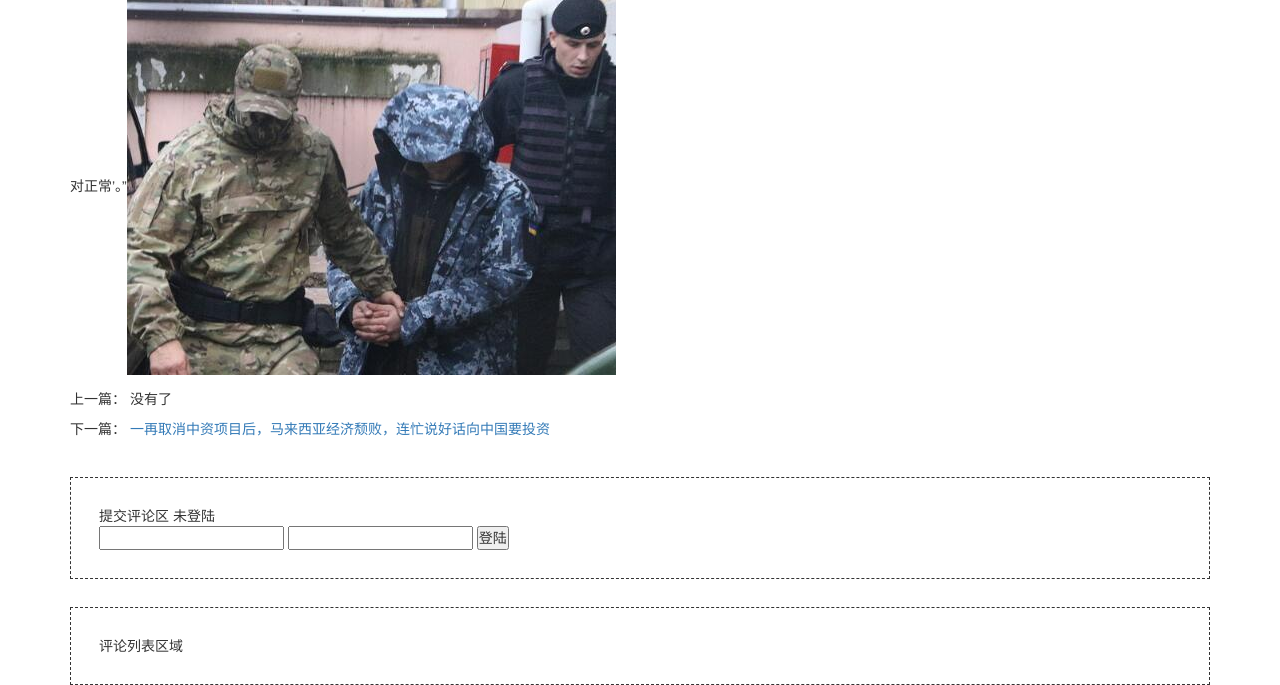
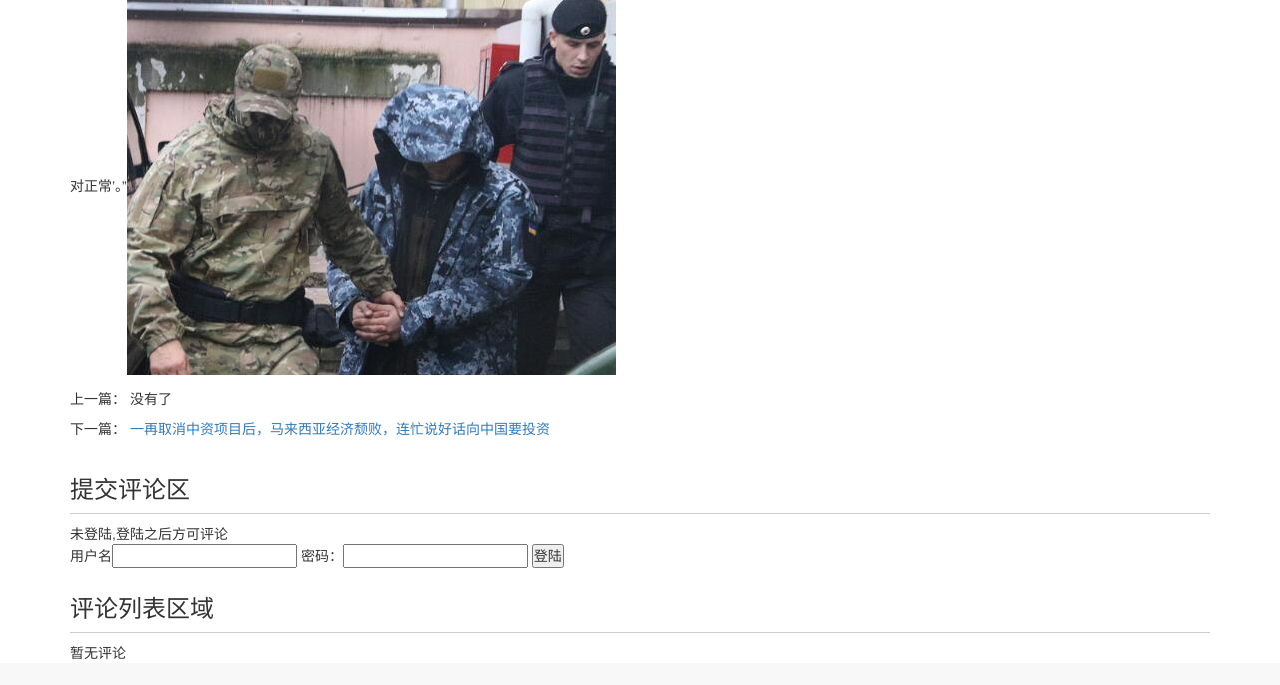
Before and after one commit to hekf2021/myblog, a Django app: page /blog/30 in a window 1280 px wide. Shown: the part 281-966 px from the top of the page. After the commit the page ends 940 px from the top, so only its background shows below. Run offline with Django 3.2, Linux system fonts and the light colour scheme; data comes from the database, SQL or seed files in the repository; both versions use the stored data as it was after the commit; some libraries are stand-ins or nearby versions.

Commit message:
表单提交评论

```diff
--- a/blog/static/blog/blog.css
+++ b/blog/static/blog/blog.css
@@ -33,3 +33,11 @@ div.blog-content {
 div.blog-more {
     margin-top: 1em;
 }
+
+div.comment-area {
+    margin-top: 2em;
+}
+h3.comment-area-title {
+    border-bottom: 1px solid #ccc;
+    padding-bottom: 0.4em;
+}
--- a/blog/templates/blog/blog_detail.html
+++ b/blog/templates/blog/blog_detail.html
@@ -41,22 +41,42 @@
         </div>
         <div class="row">
             <div class="col-md-12 col-md-offset-1 col-lg-offset-0" >
-                <div style="margin-top: 2em;border: 1px dashed;padding: 2em">
-                    提交评论区
+                <div class="comment-area">
+                    <h3 class="comment-area-title">提交评论区</h3>
                     {% if user.is_authenticated %}
-                        已登陆
+                         <form action="{% url 'update_comment' %}"  method="post" style="overflow: hidden">
+                            {% csrf_token %}
+                             <div class="form-group">
+                                 <label for="comment_text">{{ user.username }},欢迎评论</label>
+                                 <textarea id="comment_text" class="form-control" name="text" rows="6"></textarea>
+                              </div>
+                             <input type="hidden" name="object_id" value="{{ blog.pk }}"/>
+                             <input type="hidden" name="content_type" value="blog"/>
+                             <input type="submit" value="评论" class="btn btn-primary" style="float:right"/>
+                        </form>
                     {% else %}
-                        未登陆
+                        未登陆,登陆之后方可评论
                         <form action="{% url 'login' %}" method="post">
                             {% csrf_token %}
-                            <input type="text" name="username"/>
-                            <input type="password" name="password"/>
+                            <span>用户名</span><input type="text" name="username"/>
+                            <span>密码：</span><input type="password" name="password"/>
                             <input type="submit" value="登陆"/>
                         </form>
                     {% endif %}
 
                 </div>
-                <div style="margin-top: 2em;border: 1px dashed;padding: 2em">评论列表区域</div>
+                <div class="comment-area">
+                    <h3 class="comment-area-title">评论列表区域</h3>
+                    {% for comment in comments %}
+                        <div>
+                            {{ comment.user.username }}
+                            {{ comment.comment_time|date:"Y-m-d H:m:s" }}
+                            {{ comment.text }}
+                        </div>
+                    {% empty %}
+                        暂无评论
+                    {% endfor %}
+                </div>
             </div>
         </div>
     </div>
--- a/blog/views.py
+++ b/blog/views.py
@@ -2,17 +2,22 @@ from django.shortcuts import render,get_object_or_404
 from .models import BlogType,Blog
 from django.core.paginator import Paginator
 from django.db.models import  Count
+from django.contrib.contenttypes.models import ContentType
 from read_statistics.utils import read_statistics_once_read
+from comment.models import Comment
 # Create your views here.
 
 def blog_detail(request,blog_pk):
     context = {}
     blog = get_object_or_404(Blog,pk=blog_pk)
     read_cookie_key = read_statistics_once_read(request,blog)
+    blog_content_type = ContentType.objects.get_for_model(blog)
+    comments = Comment.objects.filter(content_type=blog_content_type,object_id=blog.pk)
 
     context['blog']=blog
     context['previous_blog']=Blog.objects.filter(create_time__gt=blog.create_time).last()
     context['next_blog']=Blog.objects.filter(create_time__lt=blog.create_time).first()
+    context['comments'] = comments
     response = render(request,'blog/blog_detail.html', context)
     response.set_cookie(read_cookie_key,'true');
     return response
--- a/comment/models.py
+++ b/comment/models.py
@@ -13,3 +13,6 @@ class Comment(models.Model):
     text = models.TextField()
     comment_time=models.DateTimeField(auto_now_add=True)
     user = models.ForeignKey(User,on_delete=models.DO_NOTHING)
+
+    class Meta:
+        ordering = ['-comment_time']
--- /dev/null
+++ b/comment/urls.py
@@ -0,0 +1,7 @@
+from django.urls import path
+from . import views
+
+urlpatterns = [
+    path('update_comment', views.update_comment,name="update_comment"),
+
+]
--- a/myblog/urls.py
+++ b/myblog/urls.py
@@ -25,6 +25,7 @@ urlpatterns = [
     path('admin/', admin.site.urls),
     path('ckeditor', include('ckeditor_uploader.urls')),
     path('blog/', include('blog.urls')),
+    path('comment/', include('comment.urls')),
     path('login/', views.login,name='login'),
 ]
 
--- a/myblog/views.py
+++ b/myblog/views.py
@@ -7,6 +7,7 @@ from blog.models import Blog
 from django.db.models import Sum
 from django.core.cache import cache
 from django.contrib import auth
+from django.urls import reverse
 
 def get_7_days_hot_blogs():
     today = timezone.now().date()
@@ -43,8 +44,9 @@ def login(request):
     username = request.POST.get('username','')
     password = request.POST.get('password', '')
     user = auth.authenticate(request, username=username, password=password)
+    referer=request.META.get('HTTP_REFERER',reverse('home')) #请求过来的页面网址
     if user is not None:
         auth.login(request, user)
-        return redirect('/')
+        return redirect(referer) #跳回到原来的页面
     else:
-        return render(request,'error.html',{'message':'用户名或密码不正确'})
+        return render(request,'error.html',{'message':'用户名或密码不正确',"redirect_to":referer})
--- a/templates/error.html
+++ b/templates/error.html
@@ -9,5 +9,5 @@
 
 {# 页面内容 #}
 {% block content %}
-   {{ message }}
+   {{ message }}，<a href="{{ redirect_to }}">返回</a>
 {% endblock %}
```
Also changed, not shown: comment/views.py (+30 -2 lines), db.sqlite3.
